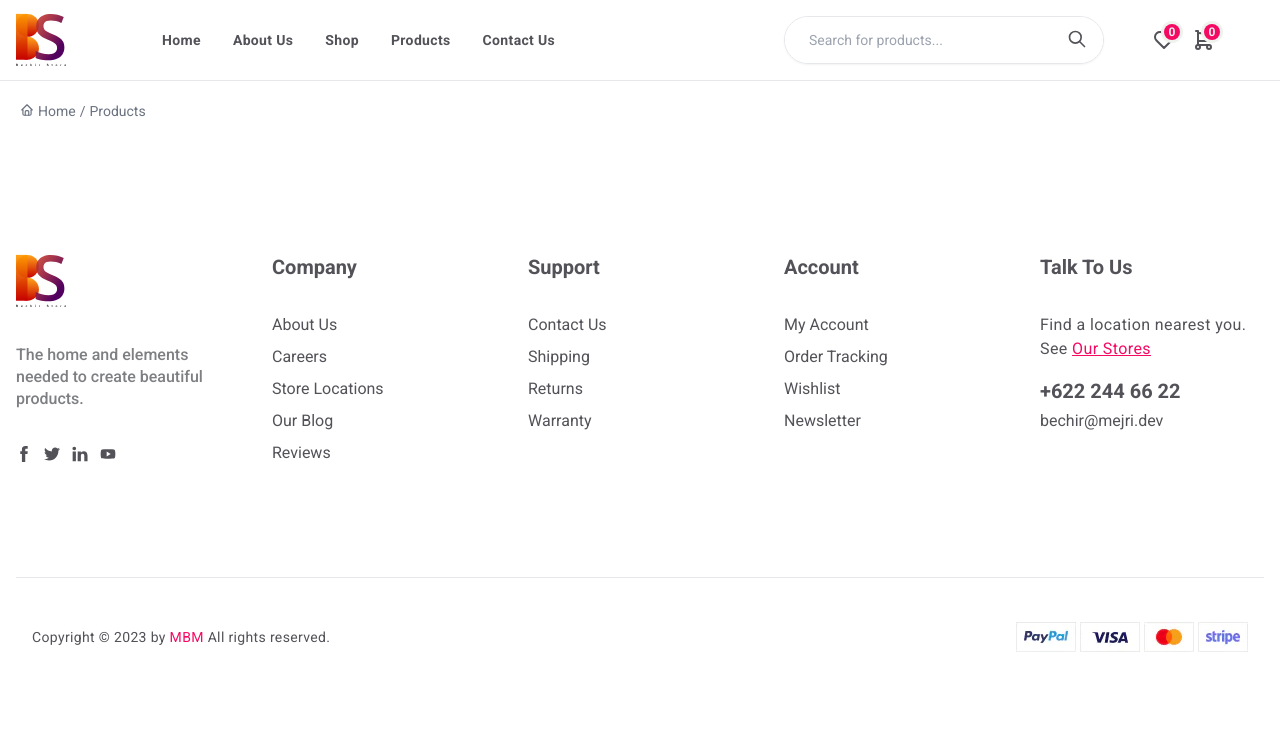
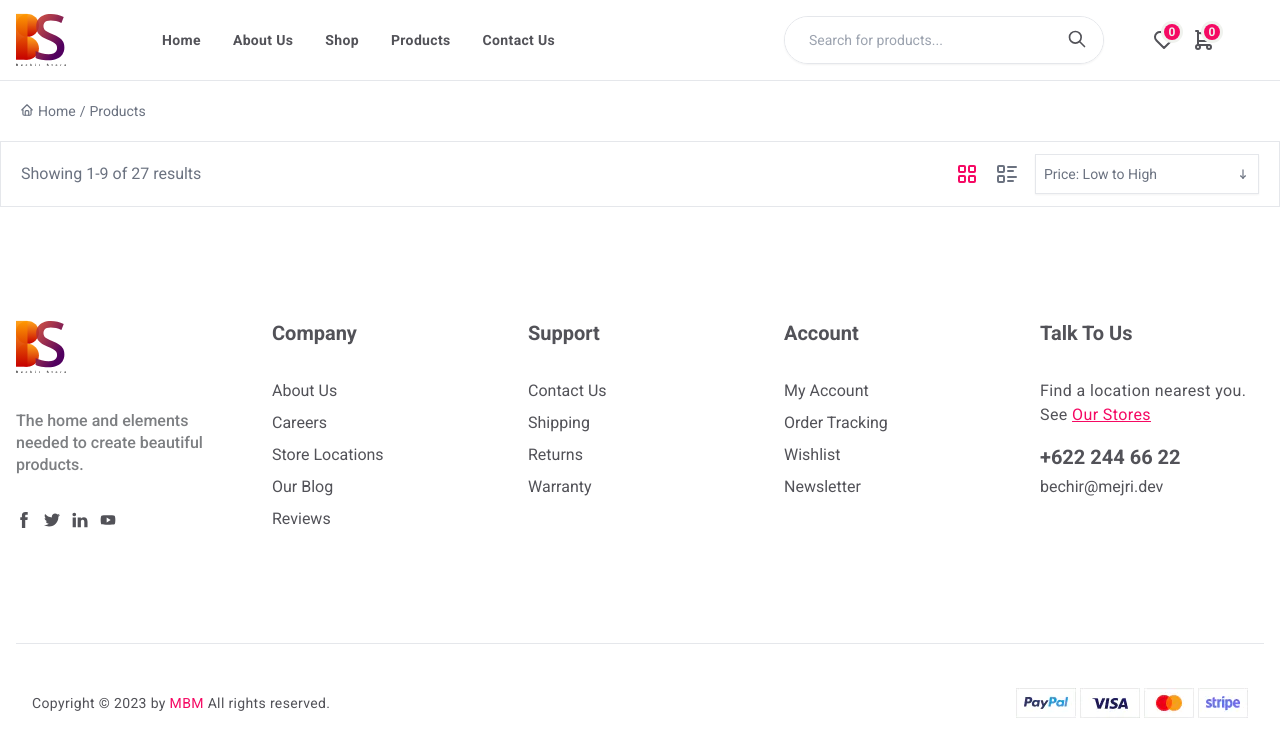
Before and after one commit to MohamedBechirMejri/b-commerce, a Next.js app: page /products in a window 1280 px wide. Shown: the top 756 px of the page. Built offline with nearby package versions, Linux system fonts and the light colour scheme; what tailwindcss-elevation, tailwindcss-no-scrollbar would draw is missing.

Commit message:
/add sorting /select

```diff
--- /dev/null
+++ b/app/products/Sorting.tsx
@@ -0,0 +1,61 @@
+import { AnimatePresence, motion } from "framer-motion";
+import { useState } from "react";
+import { TbArrowNarrowDown } from "react-icons/tb";
+
+const options = [
+  { id: "price_ascending", name: "Price: Low to High" },
+  { id: "price_descending", name: "Price: High to Low" },
+  { id: "latest", name: "Newest Arrivals" },
+  { id: "best", name: "Best Sellers" },
+];
+
+export default function Sortin({
+  sorting,
+  setSorting,
+}: {
+  sorting: any;
+  setSorting: any;
+}) {
+  const [isFocused, setIsFocused] = useState(false);
+
+  const handleSelect = (option: any) => {
+    setIsFocused(false);
+    setSorting(option);
+  };
+
+  return (
+    <motion.div
+      className="relative max-w-[14rem] shadow-sm h-10 border"
+      onFocus={() => setIsFocused(true)}
+      onBlur={() => setIsFocused(false)}
+    >
+      <h1 className="text-sm flex items-center justify-between p-2 h-full absolute w-full">
+        {sorting.name} <TbArrowNarrowDown />
+      </h1>
+      <motion.input className="relative z-10 h-full border-none bg-transparent px-3 text-gray-400 outline-none w-full cursor-pointer opacity-0" />
+      <AnimatePresence>
+        {isFocused && (
+          <motion.ul
+            className="absolute left-0 top-full z-20 max-h-64 w-full border"
+            initial={{ opacity: 0, y: 0 }}
+            animate={{ opacity: 1, y: 8 }}
+            exit={{ opacity: 0, y: 0 }}
+          >
+            {options.map(option => (
+              <motion.li
+                key={option.id}
+                className="relative flex w-full cursor-pointer items-center justify-between px-4 py-2 text-sm font-semibold"
+                initial={{ backgroundColor: "#fff" }}
+                whileHover={{ backgroundColor: "#eee" }}
+                whileTap={{ backgroundColor: "#ddd" }}
+                onClick={() => handleSelect(option)}
+              >
+                {option.name}
+              </motion.li>
+            ))}
+          </motion.ul>
+        )}
+      </AnimatePresence>
+    </motion.div>
+  );
+}
--- a/app/products/page.tsx
+++ b/app/products/page.tsx
@@ -1,9 +1,37 @@
+"use client";
+
+import { useState } from "react";
+import { TbLayoutGrid, TbListDetails } from "react-icons/tb";
+
 import BreadCrumbs from "./BreadCrumbs";
+import Sorting from "./Sorting";
 
 export default function Products() {
+  const [sorting, setSorting] = useState({
+    id: "price_ascending",
+    name: "Price: Low to High",
+  });
+
   return (
     <div className="max-w-7xl mx-auto ">
       <BreadCrumbs />
+
+      <div className="border flex justify-between items-center text-gray-500 px-5">
+        <div className="flex gap-2 items-center py-5">
+          Showing 1-9 of 27 results
+        </div>
+
+        <div className="flex gap-4 items-center text-2xl">
+          <button>
+            <TbLayoutGrid className="text-[#f50963]" />
+          </button>
+          <button>
+            <TbListDetails />
+          </button>
+
+          <Sorting sorting={sorting} setSorting={setSorting} />
+        </div>
+      </div>
     </div>
   );
 }
```
